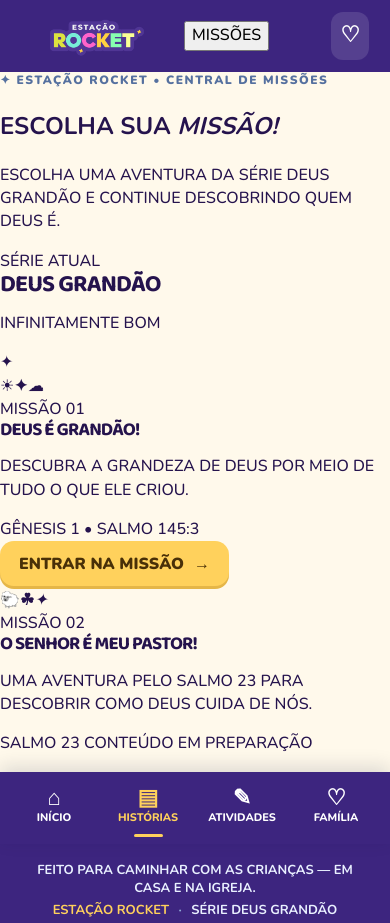
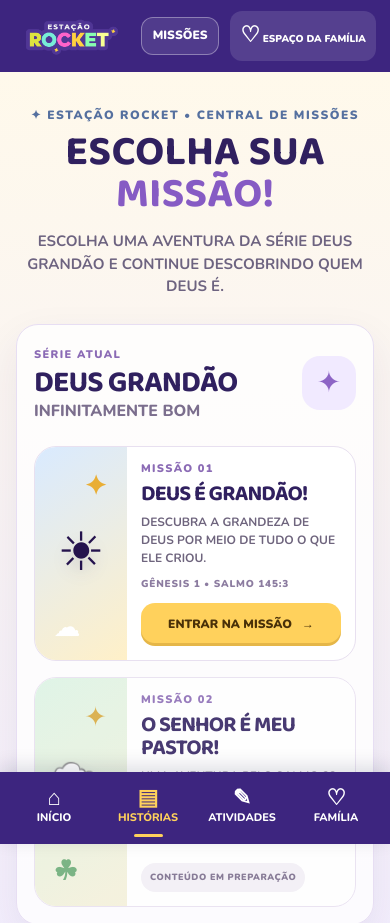
Before and after one commit to lucasvilela06-lang/estacaorocket, a plain HTML site: page estacao-rocket-preview/index.html in a window 390 px wide. Shown: the top 923 px of the page. Drawn offline with nearby package versions, Linux system fonts and the light colour scheme; no server answers.

Commit message:
Add series and mission selection experience

```diff
--- a/estacao-rocket-preview/styles.css
+++ b/estacao-rocket-preview/styles.css
@@ -749,3 +749,62 @@ button:disabled, [aria-disabled="true"] {
 .parents-page{ text-transform:none; }
 .parents-page .parents-hero h1,.parents-page .parents-section h2,.parents-page .parents-section h3{ text-transform:none; }
 .parents-page .eyebrow,.parents-page .card-label{ text-transform:uppercase; }
+
+
+/* CATÁLOGO DE SÉRIES E MISSÕES */
+[hidden] { display: none !important; }
+.missions-link { border:1px solid rgba(255,255,255,.35); border-radius:12px; padding:10px 15px; color:#fff; background:rgba(255,255,255,.1); font-weight:900; }
+.missions-link:hover { background:rgba(255,255,255,.2); }
+.mission-catalog { max-width:1180px; min-height:calc(100vh - 86px); margin:0 auto; padding:clamp(34px,6vw,72px) clamp(22px,6vw,76px) 54px; background:linear-gradient(180deg,#fff9eb 0%,#f2edff 100%); }
+.catalog-heading { max-width:680px; margin:0 auto 38px; text-align:center; }
+.catalog-heading h1 { margin:0; color:#30205f; font-family:"Baloo 2",sans-serif; font-size:clamp(42px,6vw,68px); line-height:1; }
+.catalog-heading h1 em { color:#865bc4; font-style:normal; }
+.catalog-heading>p:last-child { max-width:540px; margin:14px auto 0; color:#6d6380; font-size:17px; font-weight:700; line-height:1.5; }
+.catalog-series { max-width:900px; margin:0 auto; padding:clamp(20px,3vw,32px); border:1px solid #e7def3; border-radius:28px; background:rgba(255,255,255,.78); box-shadow:0 16px 42px rgba(48,32,95,.08); }
+.catalog-series-heading { display:flex; align-items:center; justify-content:space-between; gap:16px; margin-bottom:22px; }
+.series-kicker,.mission-number { color:#8b6bb5; font-size:11px; font-weight:1000; letter-spacing:.12em; }
+.catalog-series-heading h2 { margin:4px 0 0; color:#30205f; font-size:36px; }
+.catalog-series-heading p { margin:2px 0 0; color:#7b6e8d; font-weight:800; }
+.series-symbol { display:grid; place-items:center; width:54px; height:54px; border-radius:18px; color:#8d65c5; background:#f1eaff; font-size:29px; }
+.mission-cards { display:grid; grid-template-columns:repeat(2,minmax(0,1fr)); gap:16px; }
+.mission-choice { overflow:hidden; display:flex; flex-direction:column; min-width:0; border:1px solid #e8e0f0; border-radius:22px; background:#fff; }
+.mission-choice-art { min-height:155px; display:grid; place-items:center; position:relative; overflow:hidden; }
+.mission-choice-art span { font-size:78px; filter:drop-shadow(0 8px 7px rgba(50,35,90,.12)); }
+.mission-choice-art b,.mission-choice-art i { position:absolute; font-style:normal; font-size:27px; }
+.creation-art { background:linear-gradient(145deg,#d9eaff,#fff0c8); }.creation-art b { top:20px; right:22%; color:#e9ae35; }.creation-art i { bottom:13px; left:20%; color:#fff; }
+.shepherd-art { background:linear-gradient(145deg,#dcf3e4,#f5f0d9); }.shepherd-art b { bottom:15px; left:20%; color:#6aab75; }.shepherd-art i { top:20px; right:22%; color:#d7a83c; }
+.mission-choice-copy { display:flex; flex:1; flex-direction:column; align-items:flex-start; padding:20px; }
+.mission-choice-copy h3 { margin:6px 0 0; color:#30205f; font-size:27px; line-height:1.05; }
+.mission-choice-copy p { margin:10px 0 14px; color:#6e647d; font-size:14px; font-weight:700; line-height:1.5; }
+.mission-reference { margin-top:auto; color:#8c7ca0; font-size:10px; font-weight:1000; letter-spacing:.08em; }
+.mission-choice-copy .primary-button { width:100%; margin-top:17px; }
+.mission-status { display:inline-flex; margin-top:17px; padding:9px 12px; border-radius:99px; color:#786a89; background:#f2eff5; font-size:10px; font-weight:1000; letter-spacing:.06em; }
+.mission-choice-upcoming { opacity:.88; }
+.catalog-footer { margin:22px auto 0; color:#847992; text-align:center; font-size:13px; font-weight:700; }
+#missionExperience[hidden],#missionCatalog[hidden] { display:none !important; }
+@media(max-width:700px) {
+  .topbar { gap:10px; padding-inline:14px; }
+  .official-logo { width:142px; height:44px; }
+  .topbar-copy { display:none; }
+  .missions-link { margin-left:auto; padding:9px 11px; font-size:12px; }
+  .family-link { padding:9px 10px; font-size:12px; white-space:nowrap; }
+  .mission-catalog { min-height:calc(100vh - 70px); padding:35px 16px 40px; }
+  .catalog-heading { margin-bottom:26px; }
+  .catalog-heading>p:last-child { font-size:15px; }
+  .catalog-series { padding:17px; border-radius:22px; }
+  .catalog-series-heading h2 { font-size:30px; }
+  .mission-cards { grid-template-columns:1fr; }
+  .mission-choice { display:grid; grid-template-columns:112px minmax(0,1fr); }
+  .mission-choice-art { min-height:100%; }
+  .mission-choice-art span { font-size:53px; }
+  .mission-choice-copy { padding:14px; }
+  .mission-choice-copy h3 { font-size:22px; }
+  .mission-choice-copy p { font-size:12px; margin:7px 0 10px; }
+  .mission-choice-copy .primary-button { min-height:43px; margin-top:12px; padding:9px; font-size:12px; }
+  .mission-status { font-size:9px; padding:8px 9px; }
+}
+@media(max-width:390px) {
+  .brand .official-logo { width:116px; }
+  .family-link { font-size:10px; }
+  .mission-choice { grid-template-columns:92px minmax(0,1fr); }
+}
```
